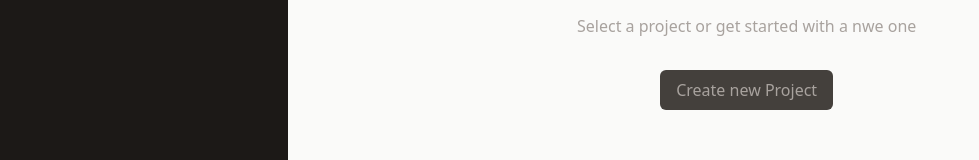
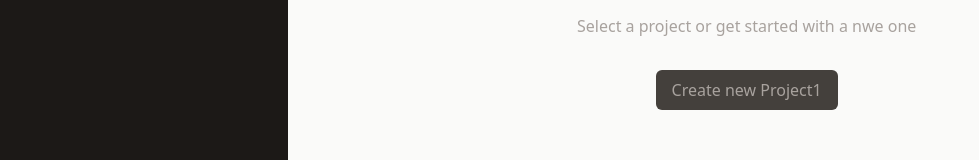
Before and after one commit to braverokmc79/react-project-management-app, a React (Vite) app: page / in a window 1280 px wide. Shown: the part 238-398 px from the top of the page, without its empty margins (0-979 px from the left). Built offline with nearby package versions, Linux system fonts and the light colour scheme.

Commit message:
152.컴포넌트 간 교환을 위한 State(상태) 관리법

```diff
--- a/src/App.jsx
+++ b/src/App.jsx
@@ -1,15 +1,38 @@
+import { useState } from "react";
 import NewProject from "./components/NewProject";
 import NoProjectSelect from "./components/NoProjectSelect";
 import ProjectsSidebar from "./components/ProjectsSidebar";
 
 function App() {
+  const [projectsState, setProjectsState] = useState({
+    selectedProjectId: undefined,
+    projects: [],
+  });
+
+  function handleStartAddProject(cancel) {
+    //여기서 null 은 프로젝트를 새롭게 추가한다는 것.
+    setProjectsState((prevState) => {
+      return {
+        ...prevState,
+        selectedProjectId: cancel? undefined:null,
+      };
+    });
+  }
+
+  let content;
+  if (projectsState.selectedProjectId === null) {
+    content = <NewProject onStartAddProject={handleStartAddProject} />;
+  } else if (projectsState.selectedProjectId === undefined) {
+    content = <NoProjectSelect onStartAddProject={handleStartAddProject} />;
+  }
+
   return (
     <main className="h-screen my-8 flex gap-8">
-      <ProjectsSidebar />
-      {/* <NewProject /> */}
-      <NoProjectSelect />
+      <ProjectsSidebar onStartAddProject={handleStartAddProject} />
+      {content}
     </main>
   );
 }
 
+
 export default App;
--- a/src/components/NoProjectSelect.jsx
+++ b/src/components/NoProjectSelect.jsx
@@ -1,7 +1,7 @@
 import noProjectImg from '../assets/no-projects.png';
 import Button from './Button';
 
-const NoProjectSelect = () => {
+const NoProjectSelect = ({onStartAddProject}) => {
   return (
     <div className='mt-24 text-center  w-2/3'>
         <img   src={noProjectImg}   alt="An empty task list"  className='w-16 h-16 object-contain mx-auto' />
@@ -12,7 +12,7 @@ const NoProjectSelect = () => {
 
         <p className='mt-8'>
 
-            <Button>Create new Project</Button>
+            <Button onClick={onStartAddProject} > Create new Project1</Button>
         </p>
     </div>
   )
--- a/src/components/ProjectsSidebar.jsx
+++ b/src/components/ProjectsSidebar.jsx
@@ -1,13 +1,12 @@
 import Button from './Button'
 
-const ProjectsSidebar = () => {
+const ProjectsSidebar = ({onStartAddProject}) => {
   return (
     <aside className='w-1/3  px-8 py-16 bg-stone-900 text-stone-50 md:w-72 rounded-r-xl'>
         <h2 className='mb-8 font-bold uppercase md:text-xl text-stone-200'>Your Projects</h2>
         <div>
 
-            <Button >+ Add Project</Button>
-
+            <Button onClick={onStartAddProject} >+ Add Project</Button>
 
         </div>
         <ul></ul>
```
